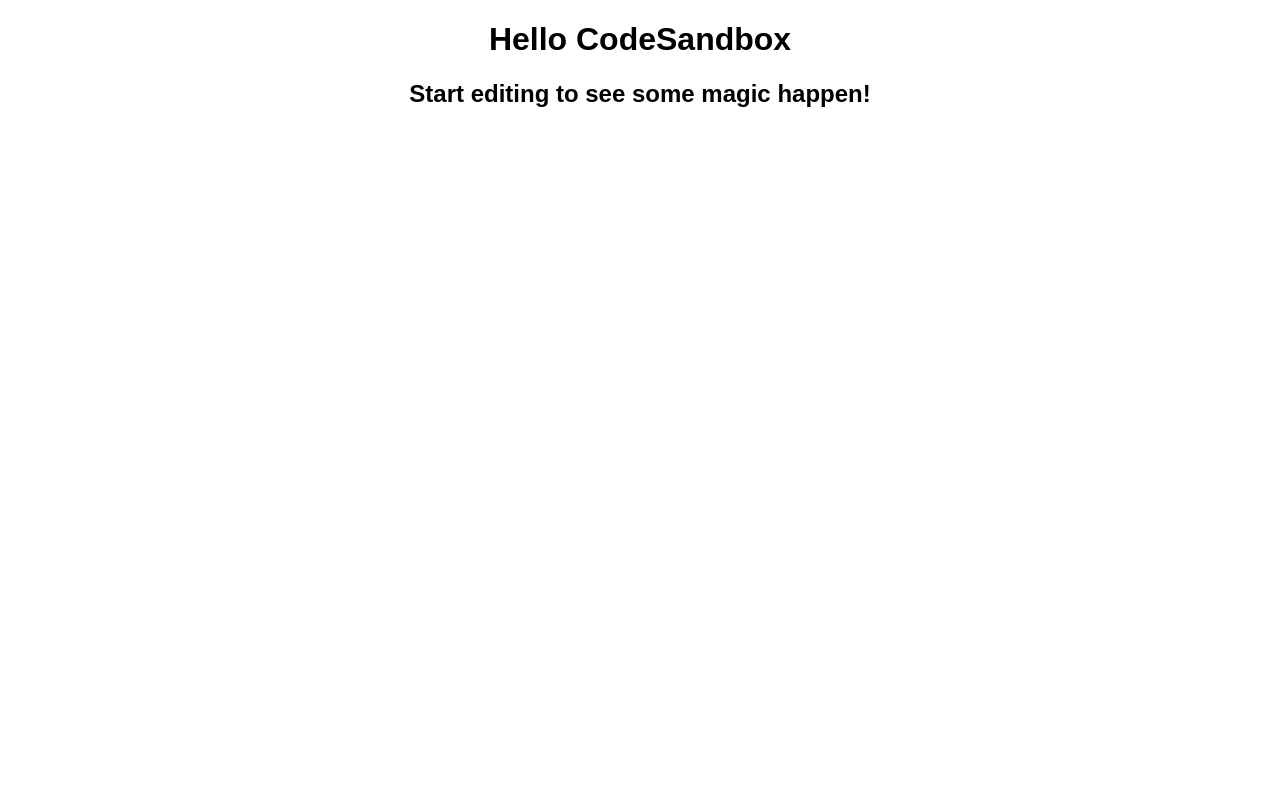
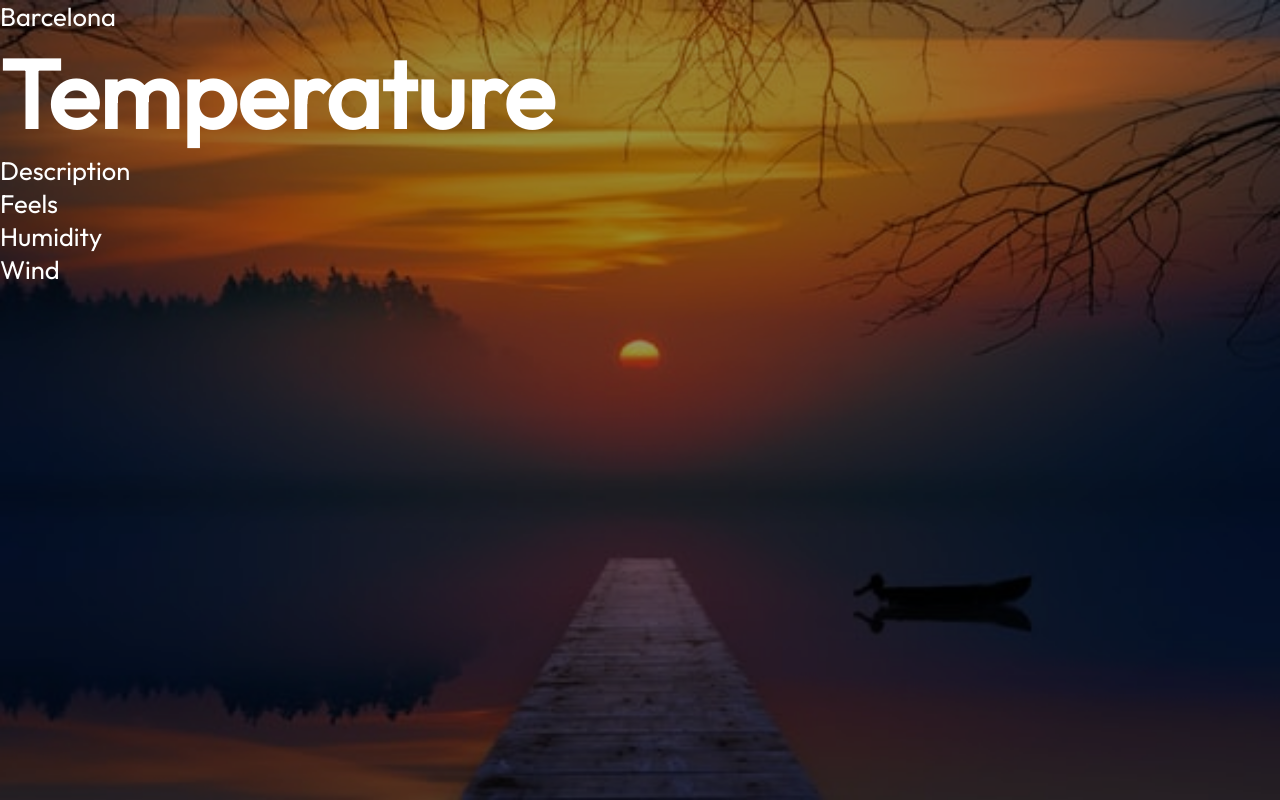
Before and after one commit to mariajbellido/anotherweatherapp, a React (Create React App) app: page / in a window 1280 px wide. Built offline with nearby package versions, Linux system fonts and the light colour scheme.

Commit message:
adding files and first styles

```diff
--- a/src/App.js
+++ b/src/App.js
@@ -2,13 +2,34 @@
 import axios from "axios";
 
 export default function App() {
-  const url =
-    "https://api.openweathermap.org/data/2.5/weather?q=barcelona&appid=0d035b97a9d8883de99fce56852edb02";
+  //const url = "https://api.openweathermap.org/data/2.5/weather?q=barcelona&appid=0d035b97a9d8883de99fce56852edb02";
 
   return (
-    <div className="App">
-      <h1>Hello CodeSandbox</h1>
-      <h2>Start editing to see some magic happen!</h2>
+    <div className="app">
+      <div className="container">
+        <div className="top">
+          <div className="location">
+            <p>Barcelona</p>
+          </div>
+          <div className="temp">
+            <h1>Temperature</h1>
+          </div>
+          <div className="description">
+            <p>Description</p>
+          </div>
+        </div>
+        <div className="bottom">
+          <div className="feels">
+            <p>Feels</p>
+          </div>
+          <div className="humidity">
+            <p>Humidity</p>
+          </div>
+          <div className="wind">
+            <p>Wind</p>
+          </div>
+        </div>
+      </div>
     </div>
   );
 }
--- a/src/styles.css
+++ b/src/styles.css
@@ -1,4 +1,38 @@
-.App {
-  font-family: sans-serif;
-  text-align: center;
+@import url("https://fonts.googleapis.com/css2?family=Outfit&display=swap");
+
+* {
+  box-sizing: border-box;
+  margin: 0;
+  padding: 0;
 }
+
+body {
+  font-family: "Outfit", sans-serif;
+}
+
+p {
+  font-size: 1.6rem;
+}
+
+h1 {
+  font-size: 6rem;
+}
+
+.app {
+  width: 100%;
+  height: 100vh;
+  position: relative;
+  background: rgba(0, 0, 0, 0.4);
+  color: #fff;
+}
+
+.app:before {
+  content: "";
+  background: url("./assets/sunset.jpg") no-repeat center center/cover;
+  position: absolute;
+  width: 100%;
+  height: 100%;
+  top: 0;
+  left: 0;
+  z-index: -1;
+}
```
Also changed, not shown: package.json (+7 -2 lines), src/assets/sunset.jpg (added).
